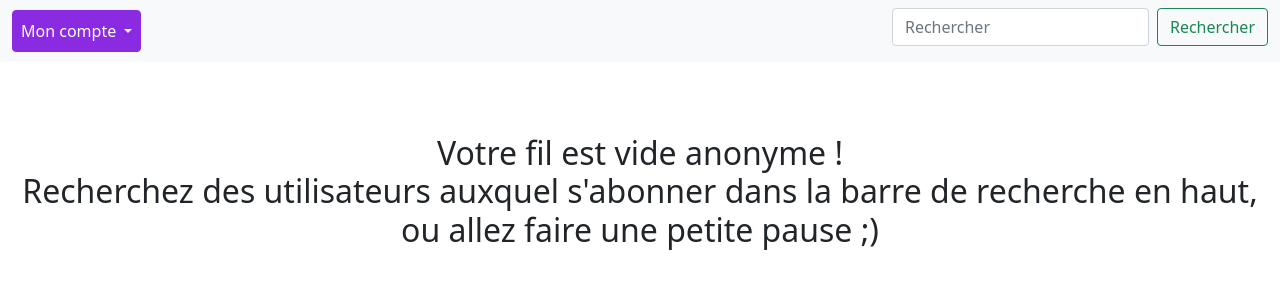
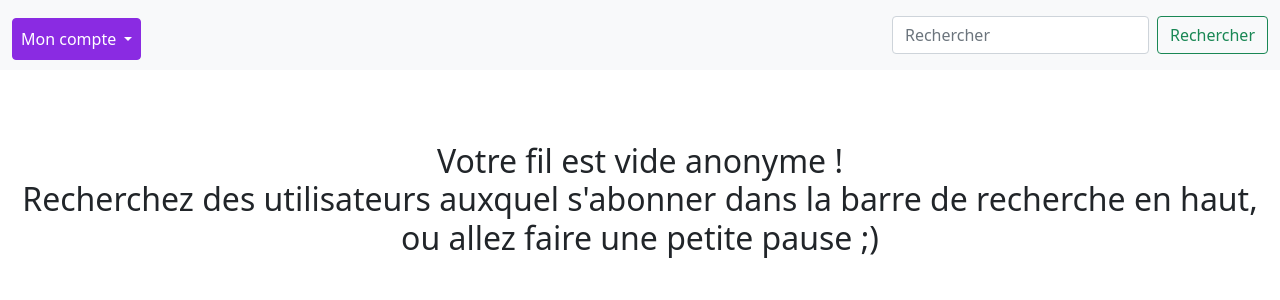
Before and after one commit to ThaaoBlues/JeParticipeHTML, a Flask app: page /home in a window 1280 px wide. Shown: the top 300 px of the page. Run offline with Flask 2, Linux system fonts and the light colour scheme; a user stored in the database is signed in; data comes from the database, SQL or seed files in the repository; data that the repository does not hold is empty; some libraries are stand-ins or nearby versions.

Commit message:
trying improved design

```diff
--- a/templates/home.html
+++ b/templates/home.html
@@ -41,7 +41,7 @@
         <ul class="navbar-nav me-auto mb-2 mb-lg-0">
 
           <li class="nav-item dropdown">
-            <a class="nav-link dropdown-toggle btn btn-primary" style="color: white;" id="navbarDropdownMenuLink" role="button" data-bs-toggle="dropdown" aria-expanded="false">
+            <a class="nav-link dropdown-toggle btn btn-primary me-4 mt-2" style="color: white;" id="navbarDropdownMenuLink" role="button" data-bs-toggle="dropdown" aria-expanded="false">
               Mon compte
             </a>
 
@@ -62,8 +62,8 @@
 
         </ul>
         <form class="d-flex" action="recherche" method="GET">
-          <input class="form-control me-2 mb-2" type="search" placeholder="Rechercher" aria-label="Search" name="req">
-          <button class="btn btn-outline-success mb-2" type="submit">Rechercher</button>
+          <input class="form-control me-2 mb-2 mt-2" type="search" placeholder="Rechercher" aria-label="Search" name="req">
+          <button class="btn btn-outline-success mb-2 mt-2" type="submit">Rechercher</button>
         </form>
       </div>
     </div>
```
